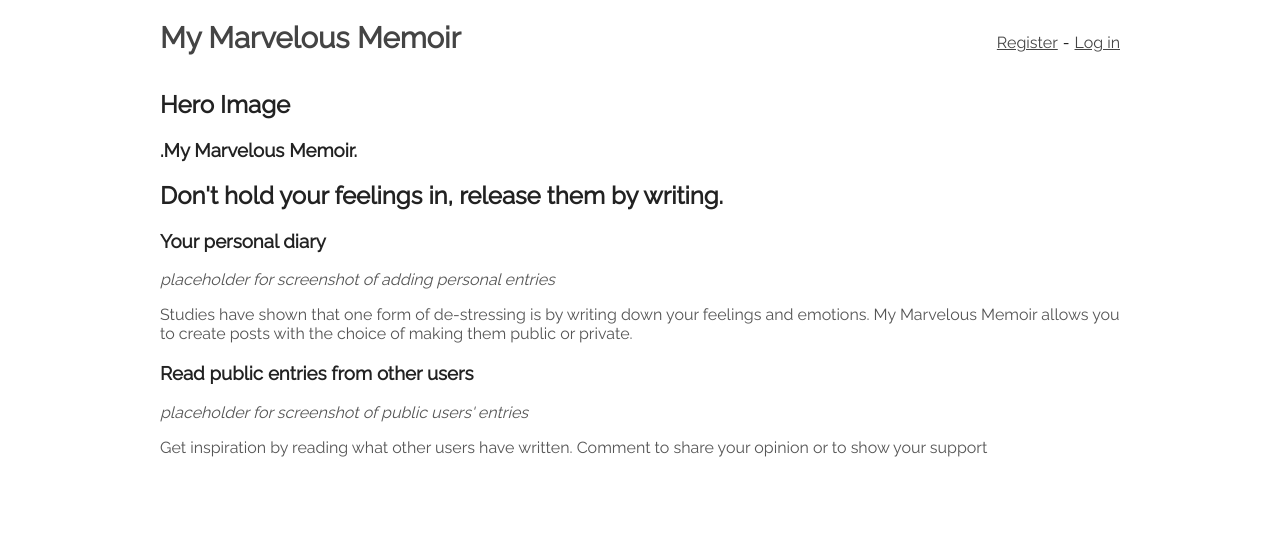
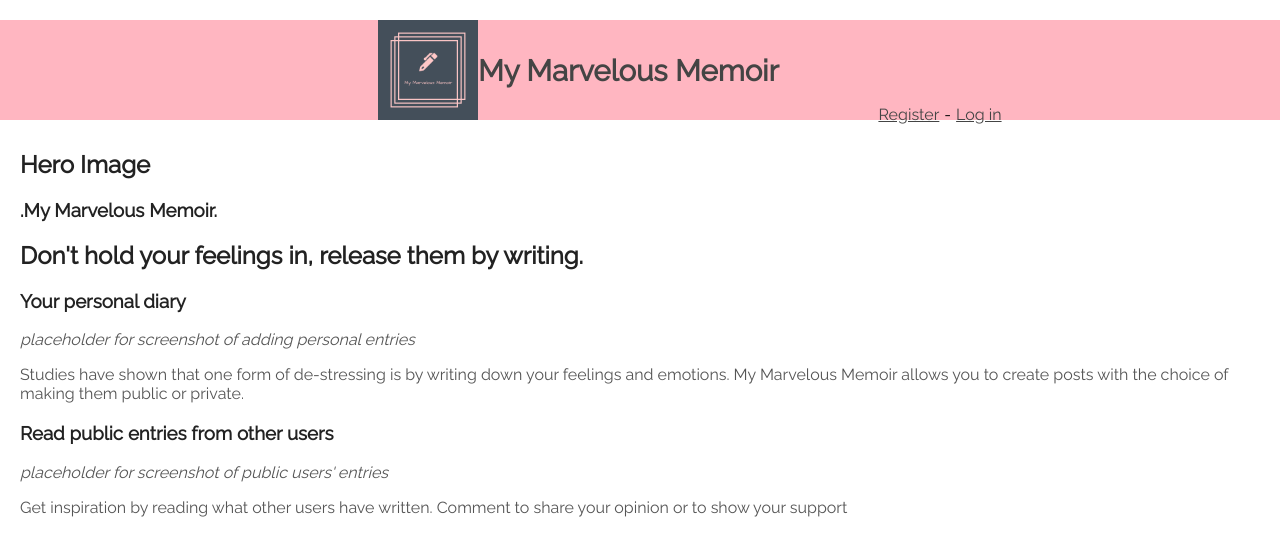
Before and after one commit to RupiR/My_Marvelous_Memoir-client, a React (Create React App) app: page / in a window 1280 px wide. Shown: the top 556 px of the page. Built offline with nearby package versions, Linux system fonts and the light colour scheme.

Commit message:
worked on header folder

```diff
--- a/src/components/App/App.css
+++ b/src/components/App/App.css
@@ -2,13 +2,14 @@
   height: 100vh;
   padding-top: 20px;
   padding-bottom: 20px;
-  max-width: 500px;
   margin: 0 auto;
 }
 
 .App__header {
   padding-left: 20px;
   padding-right: 20px;
+  height: 100px;
+  background-color: lightpink;
 }
 
 .App__main {
@@ -21,13 +22,11 @@
 @media screen and (min-width: 600px) {
   .App {
     /* height: 100vh; */
-    max-width: 700px;
   }
 }
 
 @media screen and (min-width: 1000px) {
   .App {
     /* height: 100vh; */
-    max-width: 1000px;
   }
 }
--- a/src/components/Header/Header.css
+++ b/src/components/Header/Header.css
@@ -2,7 +2,7 @@
   height: 40px;
   display: flex;
   align-items: normal;
-  justify-content: space-between;
+  justify-content: center;
 }
 
 .Header h1 {
@@ -11,6 +11,13 @@
 
 .Header h1 a {
   text-decoration: none;
+  height: 100px;
+  width: 600px;
+  vertical-align: middle;
+  display: flex;
+  align-items: center;
+  justify-content: center;
+  padding: 20px;
 }
 
 .Header a {
@@ -24,6 +31,11 @@
 
 .Header__not-logged-in .Hyph {
   display: none;
+}
+
+.logophoto {
+  height: 100px;
+  width: 100px;
 }
 
 @media screen and (min-width: 450px) {
--- a/src/components/Header/Header.js
+++ b/src/components/Header/Header.js
@@ -4,8 +4,6 @@ import { Hyph } from '../Utils/Utils'
 import TokenService from '../../services/token-service'
 import IdleService from '../../services/idle-service'
 import './Header.css'
-// import Mylogo from '../Logo'
-// import Logo from '../Logo/Logo'
 
 export default class Header extends Component {
   handleLogoutClick = () => {
@@ -49,8 +47,7 @@ export default class Header extends Component {
         {/* <Logo /> */}
         <h1>
           <Link to='/'>
-            {/* <img className='logophoto' src={Logo} alt='logo' /> */}
-            {' '}
+            <img className='logophoto' src='/assets/mylogo.png' />
             My Marvelous Memoir
           </Link>
         </h1>
--- a/src/components/Logo/Logo.css
+++ /dev/null
@@ -1,4 +0,0 @@
-.logophoto {
-  height: 100px;
-  width: 100px;
-}
--- a/src/components/NewPostForm/NewPostForm.js
+++ b/src/components/NewPostForm/NewPostForm.js
@@ -10,11 +10,11 @@ export default class NewPostForm extends Component {
     handleSubmit = ev => {
         ev.preventDefault();
         const { post } = this.context;
-        const { text } = ev.target;
-        PostApiService.postPost(post.id, text.value)
+        const { entrytitle, entrysummary, entrytype } = ev.target;
+        PostApiService.createPost(entrytitle.value, entrysummary.value, entrytype.value)
             .then(this.context.addPost)
             .then(() => {
-                text.value = "";
+                // ev.target.reset;
             })
             .catch(this.context.setError);
     };
@@ -23,40 +23,28 @@ export default class NewPostForm extends Component {
         return (
             <form className="NewPostForm" onSubmit={this.handleSubmit}>
                 <div class="form-section">
-                    <label for="entry-title">Entry title</label>
-                    <input type="text" name="entry-title" placeholder="Feeling happy" required />
+                    <label for="entrytitle">Entry title</label>
+                    <input type="text" name="entrytitle" placeholder="Feeling happy" required />
                 </div>
 
                 <div class="form-section">
-                    <label for="entry-summary">Entry</label>
-                    <textarea name="entry-summary" rows="15" required></textarea>
+                    <label for="entrysummary">Entry</label>
+                    <textarea name="entrysummary" rows="15" required></textarea>
                 </div>
 
                 <p>Select private or public</p>
 
-                <input type="radio" name="entry-type" value="0" class="entry-type-radio" checked />
-                <label for="entry-type">
+                <input type="radio" name="entrytype" value="0" class="entry-type-radio" checked />
+                <label for="entrytype">
                     <span>Private</span>
-                    <div class="entry-type-explanation">I would like this post to be private</div>
+                    <div class="entrytypeexplanation">I would like this post to be private</div>
                 </label>
 
-                <input type="radio" name="entry-type" value="1" class="entry-type-radio" />
-                <label for="entry-type">
+                <input type="radio" name="entrytype" value="1" class="entry-type-radio" />
+                <label for="entrytype">
                     <span>Public</span>
-                    <div class="entry-type-explanation">I would like this post to be public</div>
+                    <div class="entrytypeexplanation">I would like this post to be public</div>
                 </label>
-
-                <div className="text">
-                    <Textarea
-                        required
-                        aria-label="Type a Post..."
-                        name="text"
-                        id="text"
-                        cols="30"
-                        rows="3"
-                        placeholder="Type a Post.."
-                    ></Textarea>
-                </div>
                 <Button type="submit">Post Post</Button>
             </form>
         );
--- a/src/services/post-api-service.js
+++ b/src/services/post-api-service.js
@@ -27,16 +27,17 @@ const PostApiService = {
       !res.ok ? res.json().then(e => Promise.reject(e)) : res.json()
     );
   },
-  postComment(postId, text) {
-    return fetch(`${config.API_ENDPOINT}/comments`, {
+  createPost(title, summary, type) {
+    return fetch(`${config.API_ENDPOINT}/posts`, {
       method: "POST",
       headers: {
         "content-type": "application/json",
         authorization: `bearer ${TokenService.getAuthToken()}`
       },
       body: JSON.stringify({
-        post_id: postId,
-        text
+        title,
+        summary,
+        type
       })
     }).then(res =>
       !res.ok ? res.json().then(e => Promise.reject(e)) : res.json()
```
Also changed, not shown: src/components/Logo/Logo.js (deleted, +0 -17 lines), public/assets/mylogo.png (renamed from src/components/Logo/mylogo.png).
